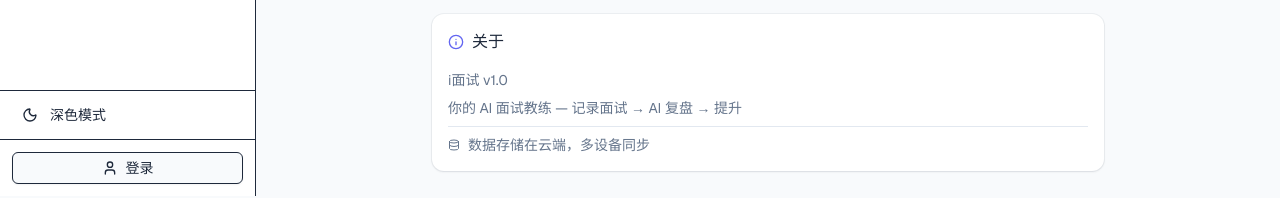
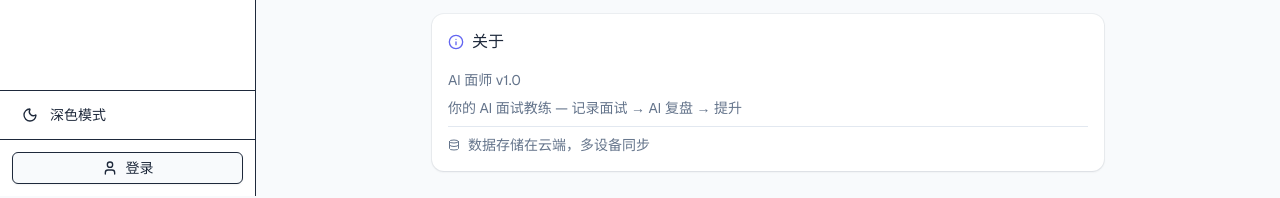
Before and after one commit to Drir1203/interview-coach, a Next.js app: page /interview/settings in a window 1280 px wide. Shown: the part 604-802 px from the top of the page. Built offline with nearby package versions, Linux system fonts and the light colour scheme; no server answers.

Commit message:
style: Web 端品牌名同步为 AI 面师(浏览器标题/关于页/PDF 页脚)

```diff
--- a/src/app/layout.tsx
+++ b/src/app/layout.tsx
@@ -15,7 +15,7 @@ const geistMono = Geist_Mono({
 })
 
 export const metadata: Metadata = {
-  title: "i面试 - 你的 AI 面试教练",
+  title: "AI 面师 - 你的 AI 面试教练",
   description: "AI 面试复盘工具 — 记录面试 → AI 复盘 → 提升自己",
   icons: {
     icon: "/logo.svg",
--- a/src/app/settings/page.tsx
+++ b/src/app/settings/page.tsx
@@ -62,7 +62,7 @@ export default function SettingsPage() {
           </div>
         </CardHeader>
         <CardContent className="space-y-2 text-sm text-muted-foreground">
-          <p>i面试 v1.0</p>
+          <p>AI 面师 v1.0</p>
           <p>你的 AI 面试教练 — 记录面试 → AI 复盘 → 提升</p>
           <Separator />
           <p className="flex items-center gap-2"><Database className="size-3" /> 数据存储在云端，多设备同步</p>
--- a/src/lib/pdf-export.ts
+++ b/src/lib/pdf-export.ts
@@ -86,7 +86,7 @@ function safeJson<T>(raw: string | null | undefined): T {
 
 function footerHtml(): string {
   const today = new Date().toLocaleDateString("zh-CN")
-  return `<div style="margin-top:32px;padding-top:12px;border-top:1px solid #e5e7eb;font-size:11px;color:#9ca3af;">由 i面试 生成 · 导出时间 ${esc(today)}</div>`
+  return `<div style="margin-top:32px;padding-top:12px;border-top:1px solid #e5e7eb;font-size:11px;color:#9ca3af;">由 AI 面师 生成 · 导出时间 ${esc(today)}</div>`
 }
 
 // ────────── 单场完整报告 ──────────
```
